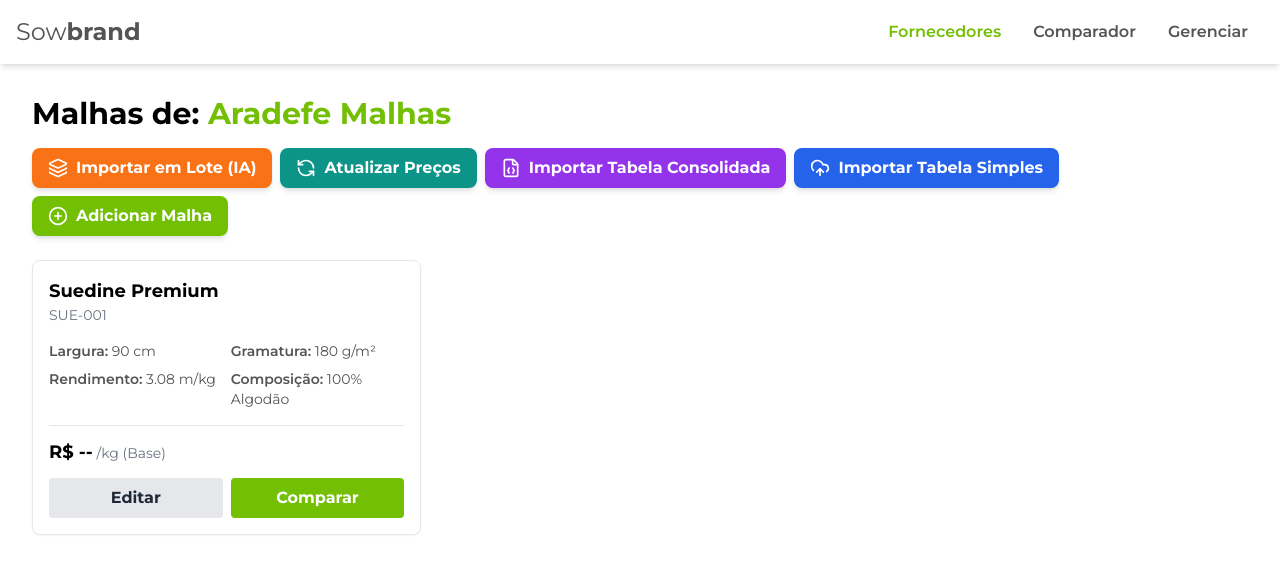
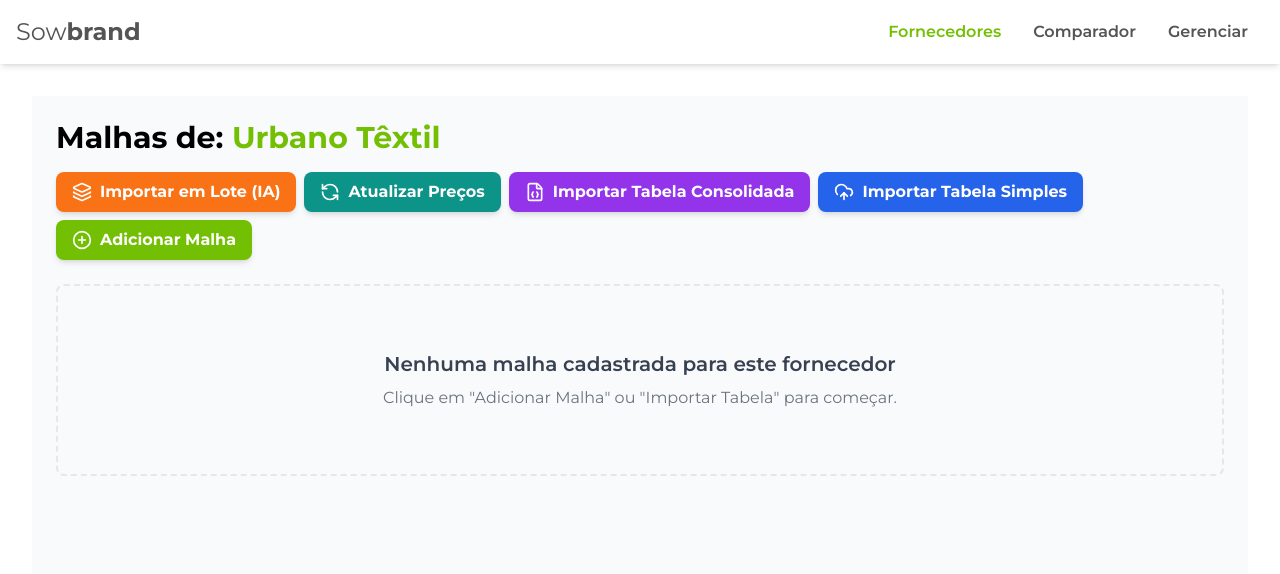
Before and after one commit to sowbrand/stackblitz-starters-izhtpd7q, a Next.js app: page /suppliers/1 in a window 1280 px wide. Shown: the top 574 px of the page. Built offline with nearby package versions, Linux system fonts and the light colour scheme.

Commit message:
correcao-app-suppliers

```diff
--- a/app/suppliers/[id]/page.tsx
+++ b/app/suppliers/[id]/page.tsx
@@ -1,105 +1,188 @@
-
 'use client';
 
 import React, { useState, useMemo } from 'react';
-import { notFound } from 'next/navigation';
-import { INITIAL_SUPPLIERS, INITIAL_MESHES } from '@/lib/constants';
-import { Mesh, Supplier } from '@/types';
-
-// Importando os componentes que serão renderizados condicionalmente
+import { Supplier, Mesh, ColorCategory } from '@/types';
 import { SupplierDetail } from '@/components/SupplierDetail';
 import { MeshForm } from '@/components/MeshForm';
+import { ComparisonView } from '@/components/ComparisonView';
+import { BatchImporter } from '@/components/BatchImporter';
 import { PriceListImporter } from '@/components/PriceListImporter';
 import { ConsolidatedPriceImporter } from '@/components/ConsolidatedPriceImporter';
 import { PriceUpdateImporter } from '@/components/PriceUpdateImporter';
-import { BatchImporter } from '@/components/BatchImporter';
-import { ComparisonView } from '@/components/ComparisonView';
 
-type SupplierAction = 'detail' | 'add_mesh' | 'edit_mesh' | 'compare_mesh' | 'import_price_list' | 'import_consolidated' | 'import_price_update' | 'import_batch';
+// --- MOCK DATA (Para simular o banco de dados) ---
+const MOCK_SUPPLIERS: Supplier[] = [
+  { id: '1', name: 'Urbano Têxtil', email: 'contato@urbano.com.br', phone: '(47) 3333-3333' },
+  { id: '2', name: 'FN Malhas', email: 'vendas@fnmalhas.com.br', phone: '(47) 4444-4444' },
+  { id: '3', name: 'Pengir Malhas', email: 'comercial@pengir.com.br', phone: '(47) 5555-5555' },
+];
+
+const MOCK_MESHES: Mesh[] = [
+  {
+    id: '101',
+    supplierId: '2', // FN Malhas
+    code: '66',
+    name: 'MOLETOM PA PELUCIADO RAMADO',
+    composition: '50% ALG 50% POL',
+    width: 184,
+    grammage: 310,
+    yield: 1.75,
+    prices: { 'Claras': 45.30, 'EscurasFortes': 50.90 },
+    complement: ''
+  },
+  {
+    id: '102',
+    supplierId: '2', // FN Malhas
+    code: '230',
+    name: 'RIBANA 2X1 PENTEADA',
+    composition: '97% ALG 3% ELAST',
+    width: 128,
+    grammage: 290,
+    yield: 2.70,
+    prices: { 'Claras': 52.80 },
+    complement: 'Acessório'
+  }
+];
 
 export default function SupplierPage({ params }: { params: { id: string } }) {
-  const supplierId = parseInt(params.id, 10);
+  // CORREÇÃO 1: O ID agora é tratado como string, sem converter para Number()
+  const supplierId = params.id;
 
-  // Em um app real, o estado seria global (Zustand, Redux) ou gerenciado via Server Actions.
-  // Para a migração, usamos useState para simular o banco de dados.
-  const [suppliers, setSuppliers] = useState<Supplier[]>(INITIAL_SUPPLIERS);
-  const [meshes, setMeshes] = useState<Mesh[]>(INITIAL_MESHES);
+  // Estados locais para simular persistência
+  const [suppliers] = useState<Supplier[]>(MOCK_SUPPLIERS);
+  const [meshes, setMeshes] = useState<Mesh[]>(MOCK_MESHES);
 
-  const [action, setAction] = useState<SupplierAction>('detail');
-  const [activeMesh, setActiveMesh] = useState<Mesh | null>(null);
+  // Estados de controle de UI (Modais)
+  const [isEditingMesh, setIsEditingMesh] = useState<Mesh | null>(null);
+  const [isAddingMesh, setIsAddingMesh] = useState(false);
+  const [isComparing, setIsComparing] = useState<Mesh | null>(null);
+  const [showPriceListImporter, setShowPriceListImporter] = useState(false);
+  const [showConsolidatedImporter, setShowConsolidatedImporter] = useState(false);
+  const [showPriceUpdateImporter, setShowPriceUpdateImporter] = useState(false);
+  const [showBatchImporter, setShowBatchImporter] = useState(false);
 
+  // CORREÇÃO 2: Comparação string === string (antes dava erro string === number)
   const supplier = useMemo(() => suppliers.find(s => s.id === supplierId), [suppliers, supplierId]);
   const supplierMeshes = useMemo(() => meshes.filter(m => m.supplierId === supplierId), [meshes, supplierId]);
 
   if (!supplier) {
-    notFound();
+    return <div className="p-8 text-center text-red-500 font-bold">Fornecedor não encontrado</div>;
   }
 
-  // Funções de manipulação de estado
-  const handleAddMesh = (newMesh: Mesh) => {
-    setMeshes(prev => [...prev, { ...newMesh, id: Date.now() }]);
-    setAction('detail');
+  // Handlers
+  const handleSaveMesh = (mesh: Mesh) => {
+    if (isEditingMesh) {
+      setMeshes(prev => prev.map(m => m.id === mesh.id ? mesh : m));
+    } else {
+      setMeshes(prev => [...prev, mesh]);
+    }
+    setIsEditingMesh(null);
+    setIsAddingMesh(false);
   };
 
-  const handleUpdateMesh = (updatedMesh: Mesh) => {
-    setMeshes(prev => prev.map(m => m.id === updatedMesh.id ? updatedMesh : m));
-    setActiveMesh(null);
-    setAction('detail');
+  const handleImportMeshes = (newMeshes: Mesh[]) => {
+    setMeshes(prev => [...prev, ...newMeshes]);
+    setShowPriceListImporter(false);
+    setShowBatchImporter(false);
   };
 
-  // Funções de navegação de ação
-  const handleEdit = (mesh: Mesh) => {
-    setActiveMesh(mesh);
-    setAction('edit_mesh');
-  };
+  return (
+    <div className="min-h-screen bg-gray-50 p-6">
+      {/* VISTA PRINCIPAL */}
+      {!isComparing && !isEditingMesh && !isAddingMesh &&
+       !showPriceListImporter && !showConsolidatedImporter &&
+       !showPriceUpdateImporter && !showBatchImporter && (
+        <SupplierDetail
+          supplier={supplier}
+          meshes={supplierMeshes}
+          onEditMesh={setIsEditingMesh}
+          onStartComparison={setIsComparing}
+          onAddNewMesh={() => setIsAddingMesh(true)}
+          onImportPriceList={() => setShowPriceListImporter(true)}
+          onImportConsolidatedPriceList={() => setShowConsolidatedImporter(true)}
+          onPriceUpdateImport={() => setShowPriceUpdateImporter(true)}
+          onBatchImport={() => setShowBatchImporter(true)}
+        />
+      )}
 
-  const handleCompare = (mesh: Mesh) => {
-    setActiveMesh(mesh);
-    setAction('compare_mesh');
-  };
+      {/* MODAIS E TELAS SECUNDÁRIAS */}
 
-  const renderActionView = () => {
-    switch (action) {
-      case 'add_mesh':
-      case 'edit_mesh':
-        return <MeshForm
-                  onSubmit={action === 'edit_mesh' ? handleUpdateMesh : handleAddMesh}
-                  suppliers={suppliers}
-                  initialData={activeMesh}
-                  preselectedSupplierId={supplierId}
-                  onCancel={() => setAction('detail')}
-                />;
+      {(isAddingMesh || isEditingMesh) && (
+        <MeshForm
+          onSubmit={handleSaveMesh}
+          suppliers={suppliers}
+          initialData={isEditingMesh}
+          preselectedSupplierId={supplier.id}
+          onCancel={() => { setIsAddingMesh(false); setIsEditingMesh(null); }}
+        />
+      )}
 
-      case 'import_price_list':
-        return <PriceListImporter supplier={supplier} allMeshes={meshes} setMeshes={setMeshes} onClose={() => setAction('detail')} />;
+      {isComparing && (
+        <div className="relative">
+            <button onClick={() => setIsComparing(null)} className="mb-4 text-blue-600 hover:underline">← Voltar</button>
+            <ComparisonView
+                allMeshes={meshes}
+                initialMeshes={[isComparing]}
+                suppliers={suppliers}
+            />
+        </div>
+      )}
 
-      case 'import_consolidated':
-        return <ConsolidatedPriceImporter supplier={supplier} allMeshes={meshes} setMeshes={setMeshes} onClose={() => setAction('detail')} />;
+      {showBatchImporter && (
+        <div className="fixed inset-0 bg-black bg-opacity-50 flex items-center justify-center p-4 z-50">
+            <div className="w-full max-w-4xl">
+                <BatchImporter
+                    supplier={supplier}
+                    existingMeshes={meshes}
+                    onImport={handleImportMeshes}
+                    onCancel={() => setShowBatchImporter(false)}
+                />
+            </div>
+        </div>
+      )}
 
-      case 'import_price_update':
-        return <PriceUpdateImporter supplier={supplier} allMeshes={meshes} setMeshes={setMeshes} onClose={() => setAction('detail')} />;
+      {showConsolidatedImporter && (
+        <div className="fixed inset-0 bg-black bg-opacity-50 flex items-center justify-center p-4 z-50 overflow-y-auto">
+            <div className="w-full max-w-6xl my-8">
+                <div className="bg-white rounded-lg shadow-xl overflow-hidden">
+                    <ConsolidatedPriceImporter
+                        supplier={supplier}
+                        allMeshes={meshes}
+                        setMeshes={setMeshes}
+                        onClose={() => setShowConsolidatedImporter(false)}
+                    />
+                </div>
+            </div>
+        </div>
+      )}
 
-      case 'import_batch':
-        return <BatchImporter supplier={supplier} allMeshes={meshes} setMeshes={setMeshes} onClose={() => setAction('detail')} />;
+      {showPriceUpdateImporter && (
+        <div className="fixed inset-0 bg-black bg-opacity-50 flex items-center justify-center p-4 z-50 overflow-y-auto">
+            <div className="w-full max-w-6xl my-8">
+                <div className="bg-white rounded-lg shadow-xl overflow-hidden">
+                    <PriceUpdateImporter
+                        supplier={supplier}
+                        allMeshes={meshes}
+                        setMeshes={setMeshes}
+                        onClose={() => setShowPriceUpdateImporter(false)}
+                    />
+                </div>
+            </div>
+        </div>
+      )}
 
-      case 'compare_mesh':
-        return <ComparisonView allMeshes={meshes} initialMeshes={activeMesh ? [activeMesh] : []} suppliers={suppliers} />;
-
-      case 'detail':
-      default:
-        return <SupplierDetail
-                  supplier={supplier}
-                  meshes={supplierMeshes}
-                  onEditMesh={handleEdit}
-                  onStartComparison={handleCompare}
-                  onAddNewMesh={() => { setActiveMesh(null); setAction('add_mesh'); }}
-                  onImportPriceList={() => setAction('import_price_list')}
-                  onImportConsolidatedPriceList={() => setAction('import_consolidated')}
-                  onPriceUpdateImport={() => setAction('import_price_update')}
-                  onBatchImport={() => setAction('import_batch')}
-                />;
-    }
-  };
-
-  return <div>{renderActionView()}</div>;
+      {showPriceListImporter && (
+        <div className="fixed inset-0 bg-black bg-opacity-50 flex items-center justify-center p-4 z-50">
+            <div className="w-full max-w-2xl">
+                <PriceListImporter
+                    supplier={supplier}
+                    existingMeshes={meshes}
+                    onImport={handleImportMeshes}
+                    onCancel={() => setShowPriceListImporter(false)}
+                />
+            </div>
+        </div>
+      )}
+    </div>
+  );
 }
```
